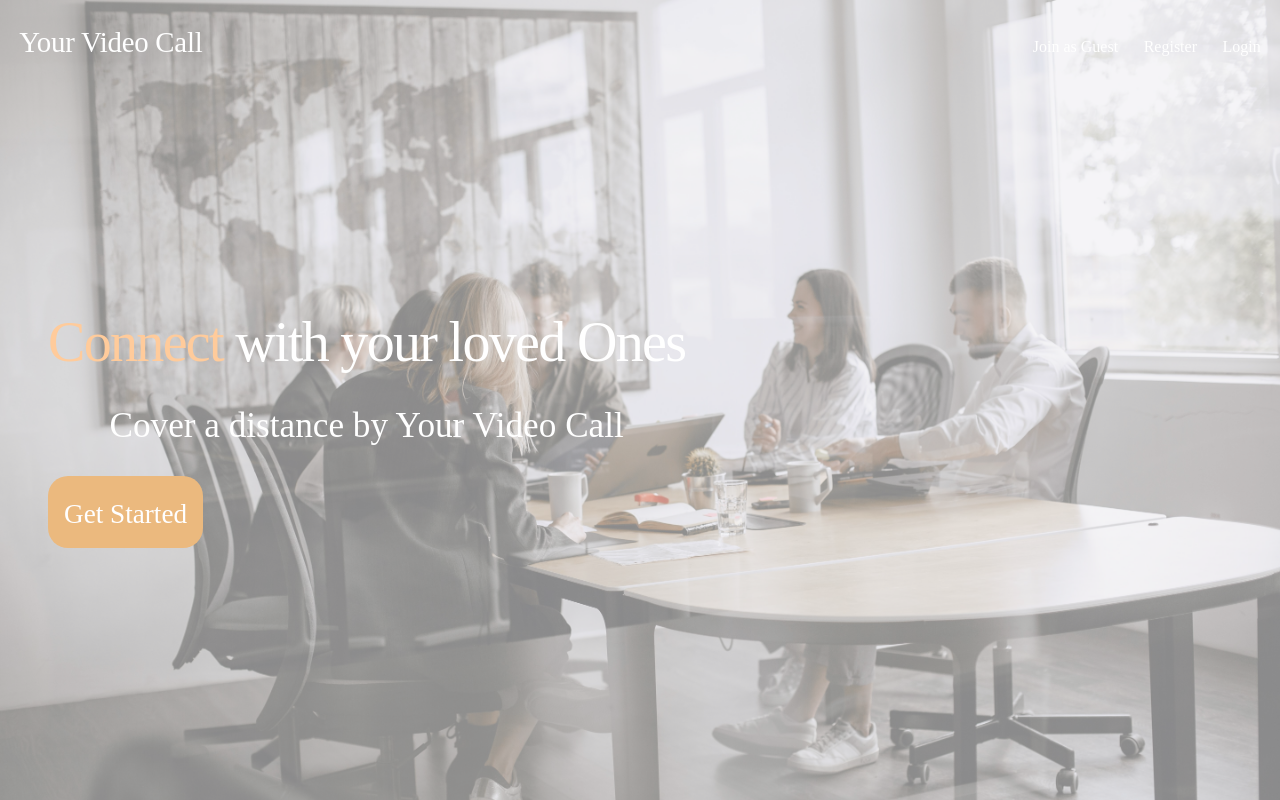
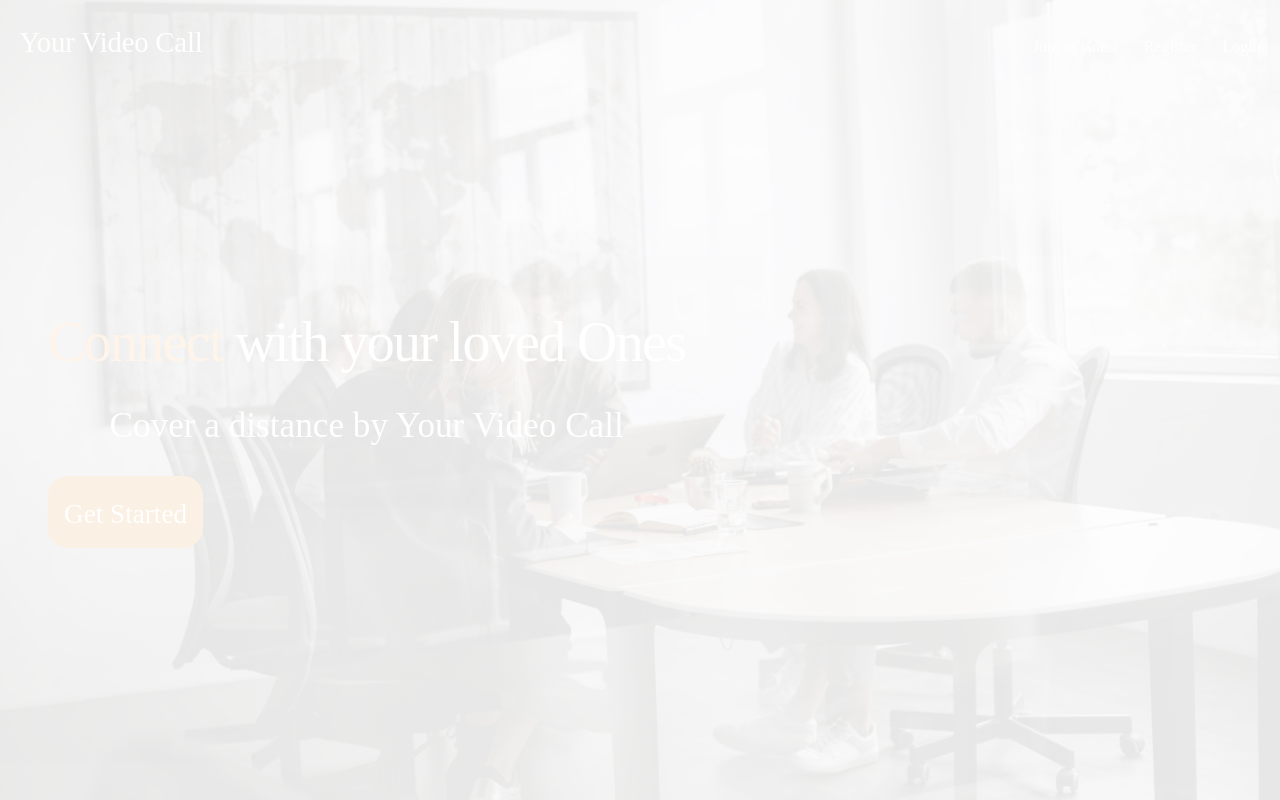
Before and after one commit to priyankashori/Video-Conferencing, a React (Vite) app in the folder frontend/: page / in a window 1280 px wide. Built offline with nearby package versions, Linux system fonts and the light colour scheme.

Commit message:
Change landing page background opacity to 0.1

```diff
--- a/frontend/src/pages/landing.css
+++ b/frontend/src/pages/landing.css
@@ -5,7 +5,7 @@
     background-repeat: no-repeat;
     background-size: cover;
     color: white;
-    opacity: 0.5;
+    opacity: 0.1;
 }
 
 .landingPageContainer nav {
```
